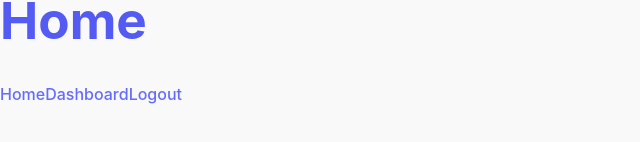
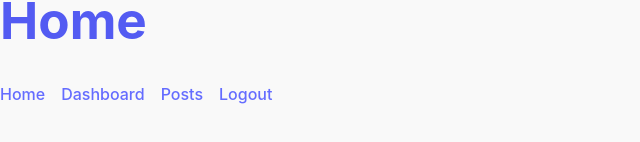
Before and after one commit to UelioNobre/app-basico, a React (Vite) app: page / in a window 1280 px wide. Shown: the part 368-510 px from the top of the page, without its empty margins (0-640 px from the left). Built offline with nearby package versions, Linux system fonts and the light colour scheme; sample sign-in values are in the browser's storage.

Commit message:
Adicao classes css nos items do menu

```diff
--- a/src/ui/components/Navbar.jsx
+++ b/src/ui/components/Navbar.jsx
@@ -1,16 +1,18 @@
 import { Link } from "react-router-dom"
 import { useContext } from "react";
 import { AuthContext } from "../../data/context/AuthContext";
+import styles from "./Navbar.module.css";
 
 function Navbar() {
   const { isAuthenticated, logout, } = useContext(AuthContext);
-  const loginButton = (isAuthenticated) ? <Link onClick={logout}>Logout</Link> : <Link to='/login'>Login</Link>;
-  const dashboardButton = (isAuthenticated) ? <Link to="/dashboard">Dashboard</Link> : ''
+  const loginButton = (isAuthenticated) ? <Link onClick={logout} className={styles.item}>Logout</Link> : <Link to='/login'>Login</Link>;
+  const dashboardButton = (isAuthenticated) ? <Link to="/dashboard" className={styles.item}>Dashboard</Link> : ''
 
   return (
     <div>
-      <Link to='/'>Home</Link>
+      <Link to='/' className={styles.item}>Home</Link>
       {dashboardButton}
+      <Link to='/dashboard/posts' className={styles.item}>Posts</Link>
       {loginButton}
     </div>
   )
--- /dev/null
+++ b/src/ui/components/Navbar.module.css
@@ -0,0 +1,3 @@
+.item {
+  margin-right: 1rem;
+};
```
